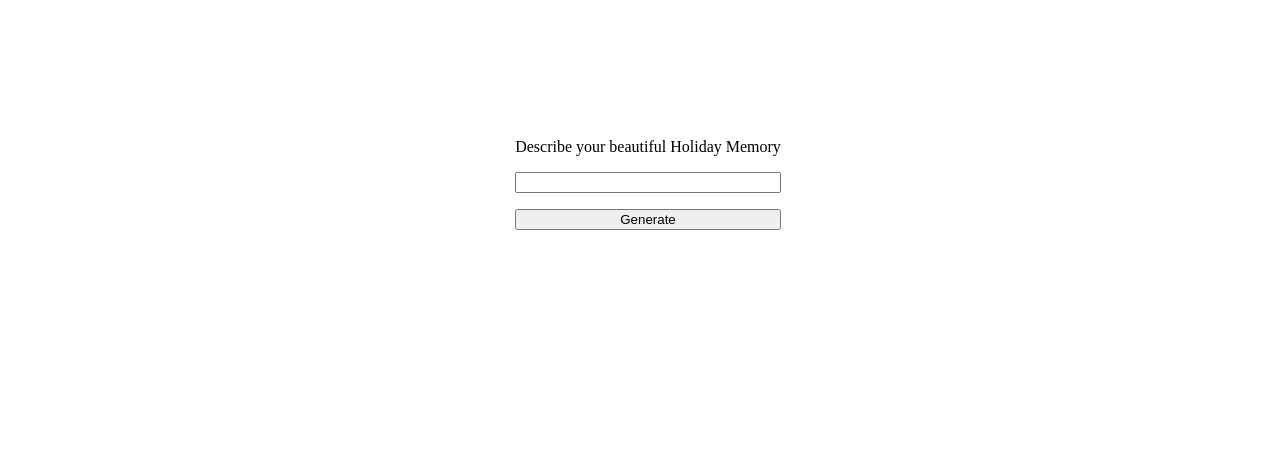
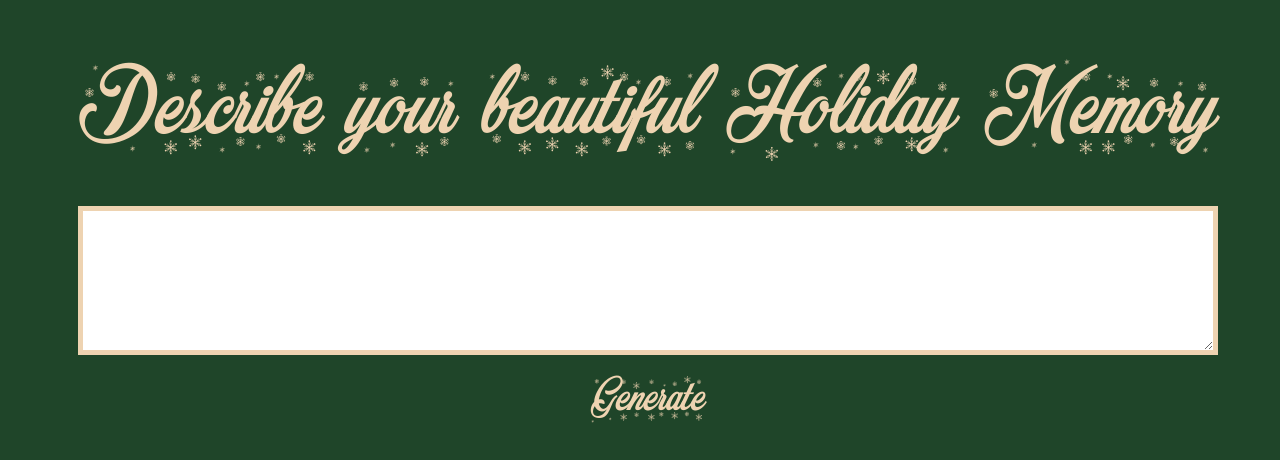
Before and after one commit to Arjun-A3/moments-to-songs, a plain HTML site: page index.html in a window 1280 px wide. Shown: the part 190-650 px from the top of the page. Drawn offline with Linux system fonts and the light colour scheme.

Commit message:
feat: ui-chnage

```diff
--- a/index.html
+++ b/index.html
@@ -11,8 +11,8 @@
 <body>
     <div class="container">
         <label for="memoryDescription">Describe your beautiful Holiday Memory</label>
-        <input type="text" id="memoryDescription" />
-        <button> Generate </button>
+        <textarea type="text" id="memoryDescription" rows="5" cols="30"></textarea>
+        <button  id="generateButton" >Generate</button>
         <script src="./script.js"></script>
     </div>
 </body>
--- a/script.js
+++ b/script.js
@@ -0,0 +1,8 @@
+document.getElementById("generateButton").onclick = (e) =>{
+    const text = document.getElementById("memoryDescription").value;
+
+    if(text == ""){
+        alert("Please enter a description");
+    }
+
+}
--- a/style.css
+++ b/style.css
@@ -1,19 +1,50 @@
-body{
+@font-face {
+    font-family: HolidayFont;
+    src: url(./garage/fonts/MerryChristmasFlake.ttf);
+    font-weight: bold;
+}
+
+* {
+    font-family: HolidayFont;
+    color: #EED3B1;
+}
+
+body {
     height: 100%;
     width: 100%;
     display: flex;
     justify-content: center;
     align-items: center;
     flex-direction: column;
+    background-color: #1F4529;
 }
 
-label ,input , button{
+label,
+textarea,
+button {
     margin: 8px 20px;
 }
 
-.container{
+label {
+    font-size: 100px;
+    margin-bottom: 40px;
+}
+textarea {
+    color: #47663B;
+    font-family:'Segoe UI', Tahoma, Geneva, Verdana, sans-serif;
+    border: 5px solid #EED3B1;
+    font-size: 20px;
+}
+
+button{
+    background-color: #1F4529;
+    font-size:50px;
+    border: 0px solid;
+}
+
+.container {
     display: flex;
     flex-direction: column;
     position: absolute;
-    top: 40%;
+    top: 30%;
 }
```
Also changed, not shown: garage/fonts/ChopinScript.otf (added), garage/fonts/MerryChristmasFlake.ttf (added).
